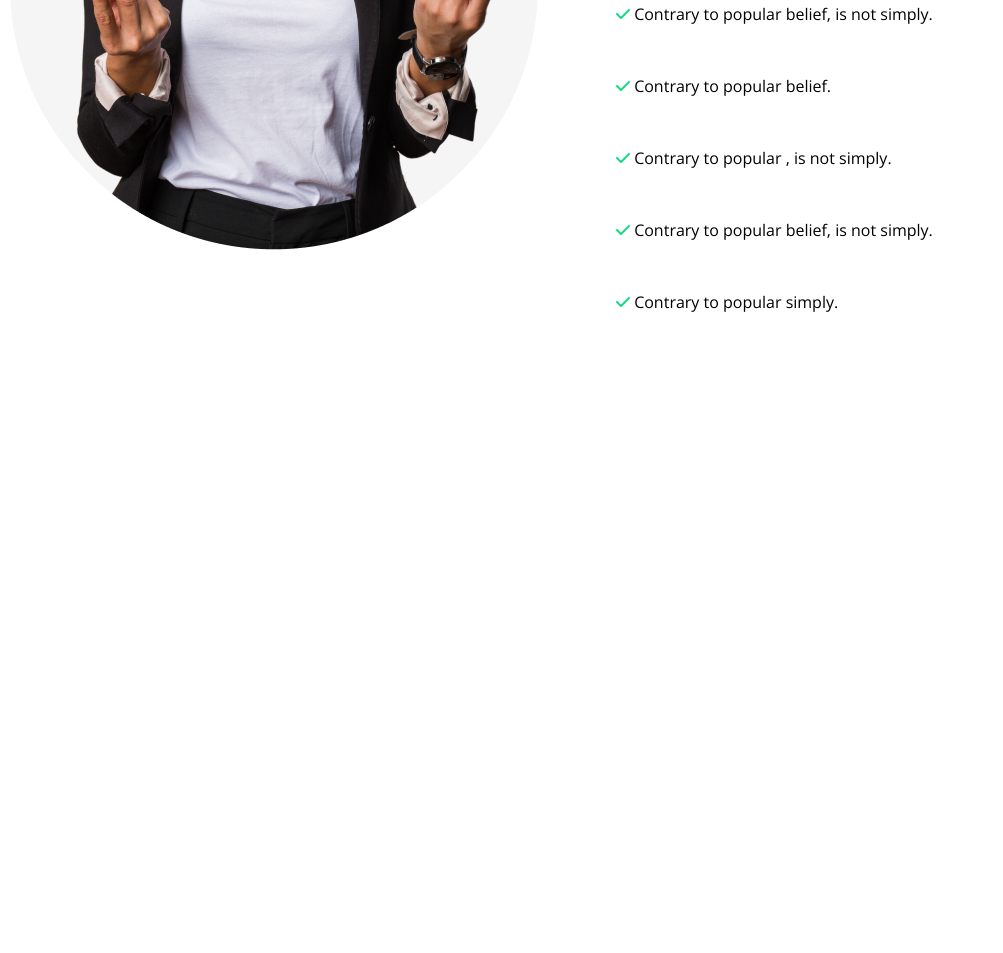
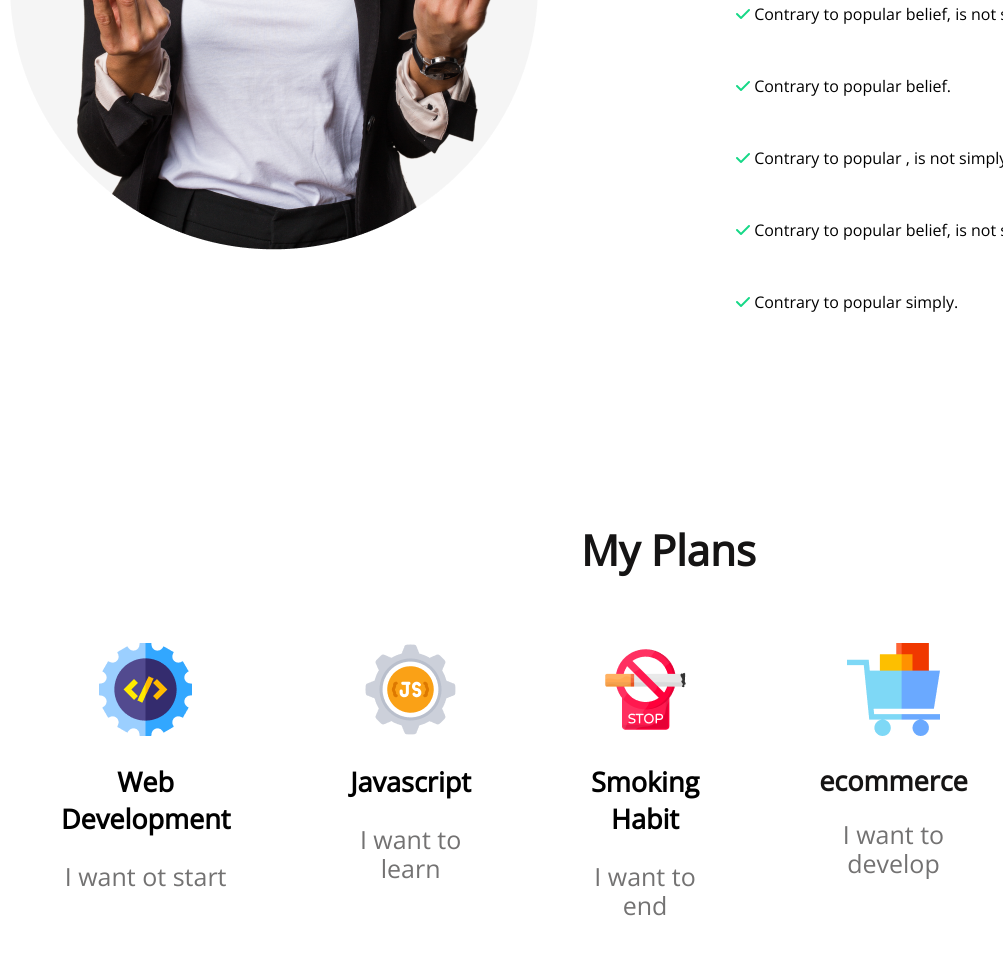
Before and after one commit to shamiulhaque1218/Assignment-01, a plain HTML site: page index.html in a window 1280 px wide. Shown: the part 1421-2374 px from the top of the page, without its empty margins (277-1280 px from the left). Before the commit the page ends 1915 px from the top, so only its background shows below. Drawn offline with nearby package versions, Linux system fonts and the light colour scheme.

Commit message:
almost complete

```diff
--- a/index.html
+++ b/index.html
@@ -47,6 +47,38 @@
 
         </section>
 
+        <section>
+            <div class="my">
+                         <h2>My Plans</h2>
+            </div>
+            <nav>
+                <div class="my-plan">
+                    <div class="web">
+                        <p> <img src="images/icons/web.png" alt=""> </p>
+                        <h2> Web Development </h2>
+                        <p class="start"> I want ot start</p>
+                    </div>
+
+                    <div class="java">
+                         <p> <img src="images/icons/js.png" alt=""></p>
+                         <h2>Javascript</h2>
+                         <p class="learn">I want to learn</p>
+                    </div>
+
+                    <div class="smoke">
+                        <p> <img src="images/icons/smoke.png" alt=""></p>
+                        <h2>Smoking Habit</h2>
+                        <p class="end">I want to end</p>
+                    </div>
+                    <div class="ecom">
+                        <p> <img src="images/icons/ecom.png" alt=""></p>
+                        <h2> ecommerce </h2>
+                        <p class="develop"> I want to develop </p>
+                    </div>
+                </div>
+            </nav>
+        </section>
+
     </main>
 
 </body>
--- a/styles/website.css
+++ b/styles/website.css
@@ -58,7 +58,7 @@
              padding: 0px 50px;
 }
 .main-right{
-    padding: 172px 264px 85px 0px;
+    padding: 172px 264px 85px 120px;
 }
 .main-header{
     margin-bottom: 24px;
@@ -85,3 +85,71 @@ nav li {
     list-style: none;
     margin:50px 0px;
 }
+.my{
+    color: #151414;
+    font-weight: 700;
+    font-size: 28px;
+   margin-left: 850px;
+
+
+}
+.my-plan{
+    font-weight: 700;
+    font-size: 30px;
+    display: flex;
+    text-align: center;
+    padding: 12px 220px 0px 180px;
+
+}
+.start{
+    font-weight: 500;
+    font-size: 25px;
+    line-height: 29px;
+    color: #737272;
+}
+.ecom{
+
+    font-weight: 500;
+    font-size: 25px;
+    line-height: 29px;
+    color: #737272;
+
+}
+.end{
+    font-weight: 500;
+    font-size: 25px;
+    line-height: 29px;
+    color: #737272;
+}
+.develop{
+    font-weight: 500;
+    font-size: 25px;
+    line-height: 29px;
+    color: #737272;
+}
+.learn{
+    font-weight: 500;
+    font-size: 25px;
+    line-height: 29px;
+    color: #737272;
+}
+
+/* header text  */
+.web{
+   font-size: 18px;
+   padding-left: 150px;
+  padding-right: 120px;
+}
+.java{
+    font-size: 18px;
+    padding-right: 120px;
+}
+.smoke{
+    font-size: 18px;
+    padding-right: 120px;
+}
+.ecom{
+    font-size: 18px;
+    padding-right: 120px;
+    color: #151414;
+}
```
